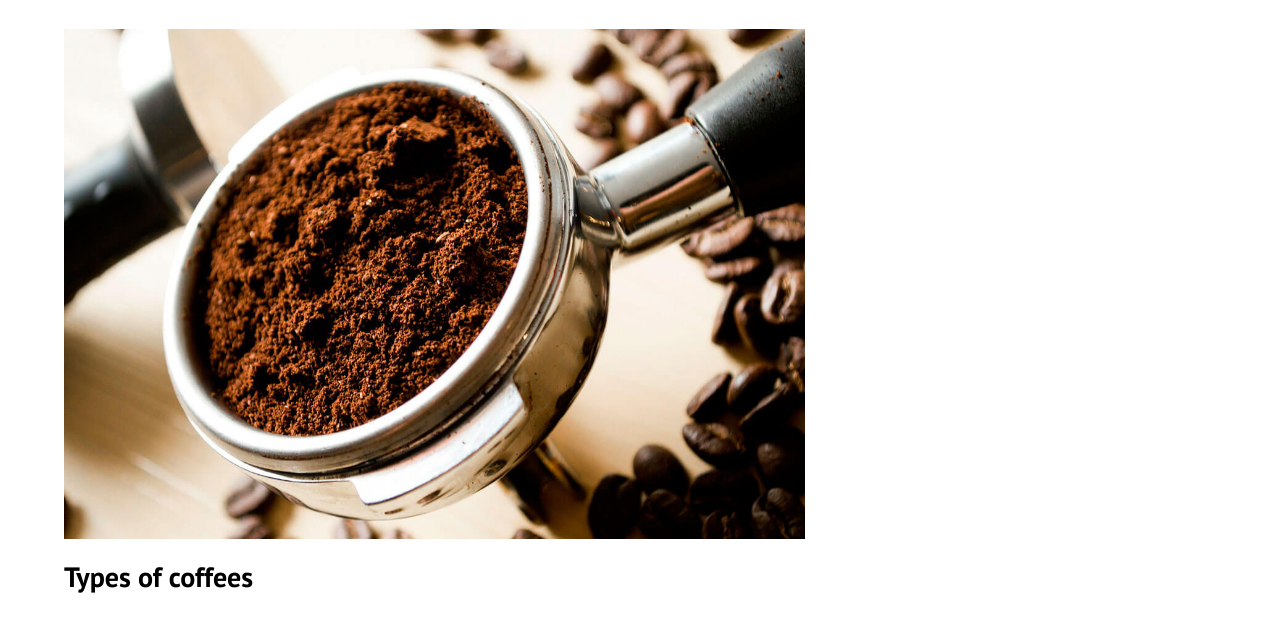
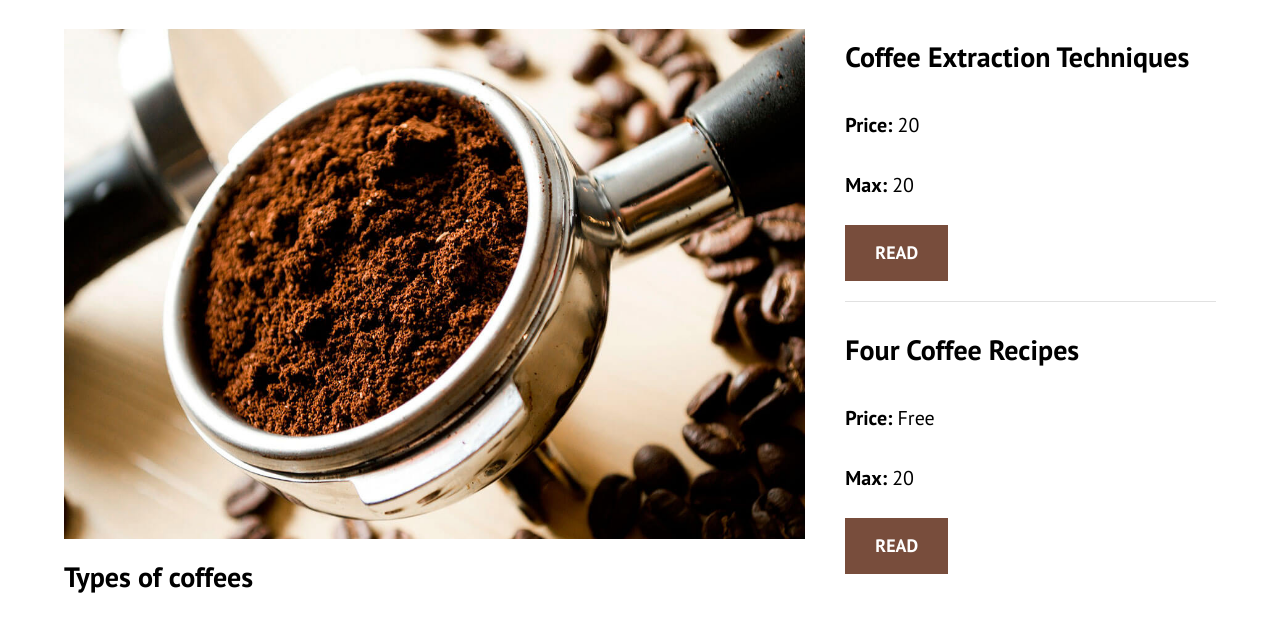
Before and after one commit to HernandezAriel/CoffeeBlog, a plain HTML site: page index.html in a window 1280 px wide. Shown: the part 699-1317 px from the top of the page. Drawn offline with nearby package versions, Linux system fonts and the light colour scheme.

Commit message:
CoffeeBlog

```diff
--- a/css/styles.css
+++ b/css/styles.css
@@ -37,6 +37,7 @@ a {
 
 h1, h2, h3, h4 {
     font-family: var(--fontHeading);
+    line-height: 2;
 }
 
 h1 {
@@ -100,6 +101,7 @@ img {
         display: flex;
         justify-content: space-between;
         align-items: center;
+        padding-top: 2rem;
     }
 }
 
@@ -169,3 +171,47 @@ img {
 .button--primary {
     background-color: var(--black);
 }
+
+.button--secundary {
+    background-color: var(--primary);
+}
+
+.courses {
+    list-style: none;
+}
+
+.widget-courses{
+    border-bottom: 1px solid var(--grey);
+    margin-bottom: 2rem;
+}
+
+.widget-courses:last-of-type {
+    border: none;
+    margin-bottom: 0;
+}
+
+.widget-courses__label {
+    font-family: var(--fontHeading);
+    font-weight: bold;
+}
+
+.widget-courses__info {
+    font-weight: normal;
+}
+
+.widget-courses__label,
+.widget--courses__info {
+    font-size: 2rem;
+}
+
+.footer {
+    background-color: var(--black);
+    color: var(--white);
+    margin-top: 2rem;
+}
+
+.footer {
+    background-color: var(--black);
+    padding-bottom: 3rem 0;
+    margin-top: 4rem;
+}
--- a/index.html
+++ b/index.html
@@ -20,7 +20,7 @@
         <div class="main">
             <div class="bar">
                 <a class="logo" href="index.html">
-                    <h1 class="logo__name no-margin center-text">Coffee<span class="logo__blod">Blog</span></h1>
+                    <h1 class="logo__name no-margin center-text">Coffee<span class="logo__bold">Blog</span></h1>
                 </a>
                 <nav class="navegation">
                     <a href="about.html" class="navegation__link">About Us</a>
@@ -76,14 +76,50 @@
                     <a href="input.html" class="button button--primary">Read</a>
                 </div>
             </article>
+        </main>
 
-
-        </main>
         <aside class="sidebar">
             <h3>Our Courses</h3>
+            <ul class="courses no-padding">
+                <li class="widget-courses">
+                    <h4 class="no-margin">Coffee Extraction Techniques</h4>
+                    <p class="widget-courses__label">Price:
+                        <span class="widget-courses__info">20</span>
+                    </p>
+                    <p class="widget-courses__label">Max:
+                        <span class="widget-courses__info">20</span>
+                    </p>
+                    <a href="input.html" class="button button--secundary">Read</a>
+                </li>
+
+                <li class="widget-courses">
+                    <h4 class="no-margin">Four Coffee Recipes</h4>
+                    <p class="widget-courses__label">Price:
+                        <span class="widget-courses__info">Free</span>
+                    </p>
+                    <p class="widget-courses__label">Max:
+                        <span class="widget-courses__info">20</span>
+                    </p>
+                    <a href="input.html" class="button button--secundary">Read</a>
+                </li>
+            </ul>
         </aside>
     </div>
 
+    <footer class="footer">
+        <div class="main">
+            <div class="bar">
+                <a class="logo" href="index.html">
+                    <h1 class="logo__name no-margin center-text">Coffee<span class="logo__bold">Blog</span></h1>
+                </a>
+                <nav class="navegation">
+                    <a href="about.html" class="navegation__link">About Us</a>
+                    <a href="courses.html" class="navegation__link">Courses</a>
+                    <a href="contact.html" class="navegation__link">Contact Us</a>
+                </nav>
+            </div>
+        </div>
+    </footer>
 </body>
 
 </html>
```
